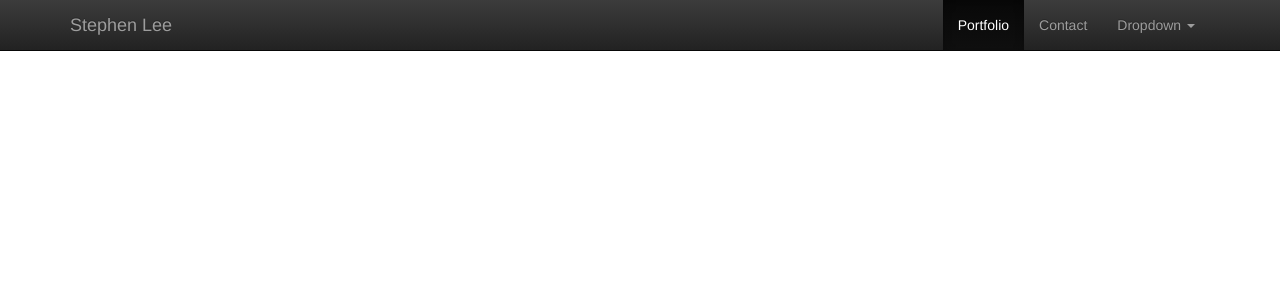
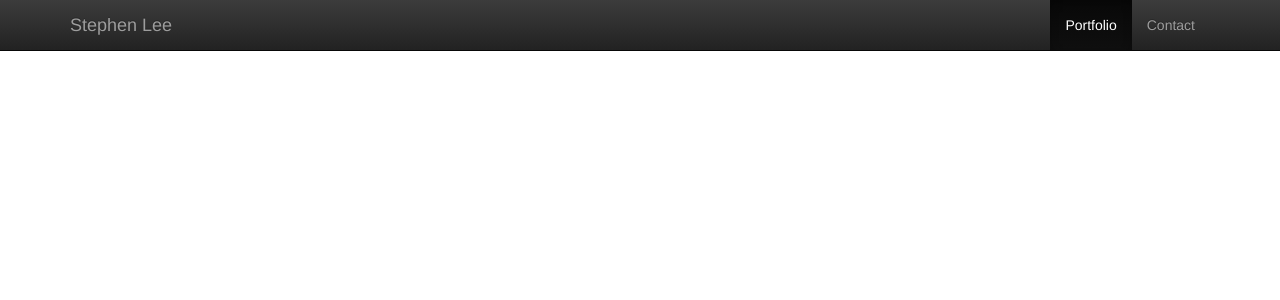
Before and after one commit to stphnlee/stphnlee.github.io, a Jekyll site: the page index.html, which Jekyll copies as it is, in a window 1280 px wide. Shown: the top 300 px of the page. Built offline with Jekyll 4.4.1, drawn with Linux system fonts in a browser that asks for light colours; nearby versions of some CDN libraries; Markdown is read by kramdown in place of the engine named in the settings.

Commit message:
Removed drop down menu item

```diff
--- a/index.html
+++ b/index.html
@@ -30,18 +30,6 @@
 				<ul class="nav navbar-nav">
 					<li class="active"><a href="#">Portfolio</a></li>
 					<li><a href="http://stephenlee.org/contact/">Contact</a></li>
-					<li class="dropdown">
-						<a href="#" class="dropdown-toggle" data-toggle="dropdown">Dropdown <b class="caret"></b></a>
-						<ul class="dropdown-menu">
-							<li><a href="#">Action</a></li>
-							<li><a href="#">Another action</a></li>
-							<li><a href="#">Something else here</a></li>
-							<li class="divider"></li>
-							<li class="dropdown-header">Nav header</li>
-							<li><a href="#">Separated link</a></li>
-							<li><a href="#">One more separated link</a></li>
-						</ul>
-					</li>
 				</ul>
 			</div><!--/.nav-collapse -->
 		</div>
```
